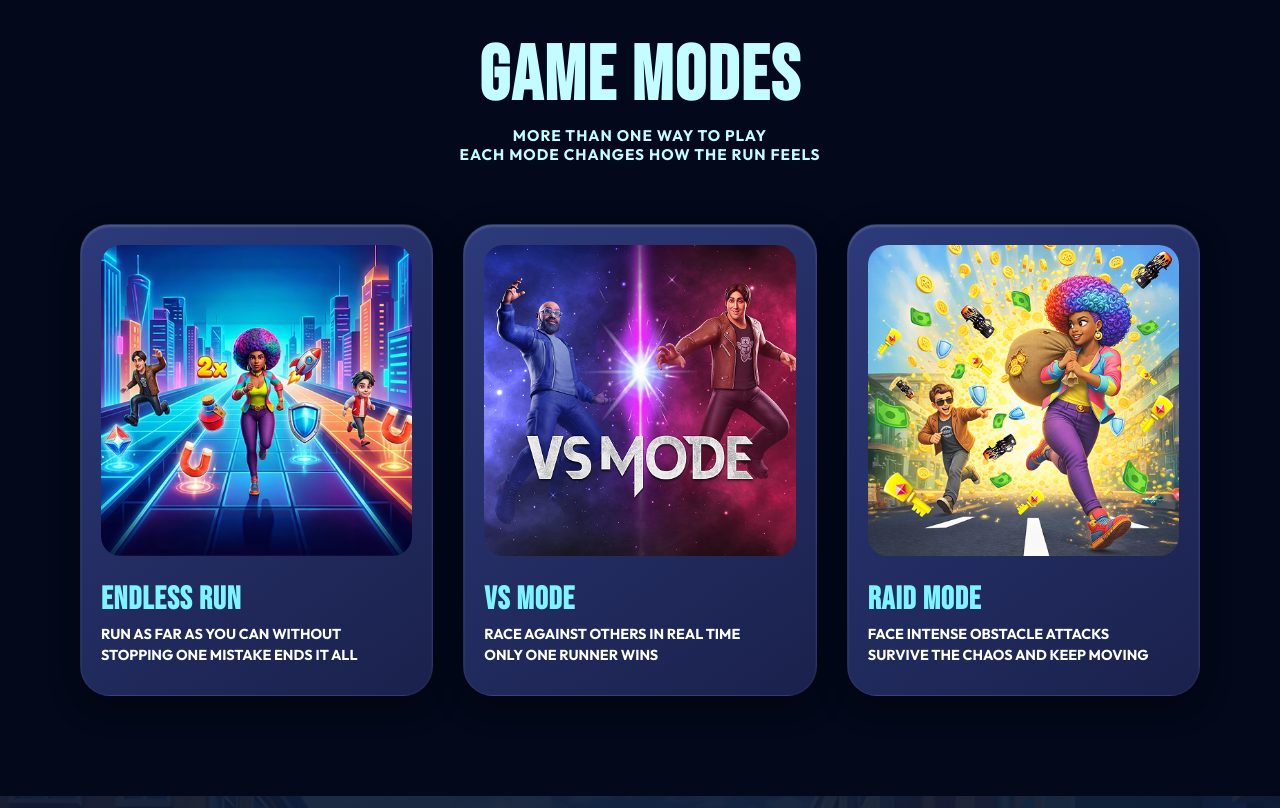
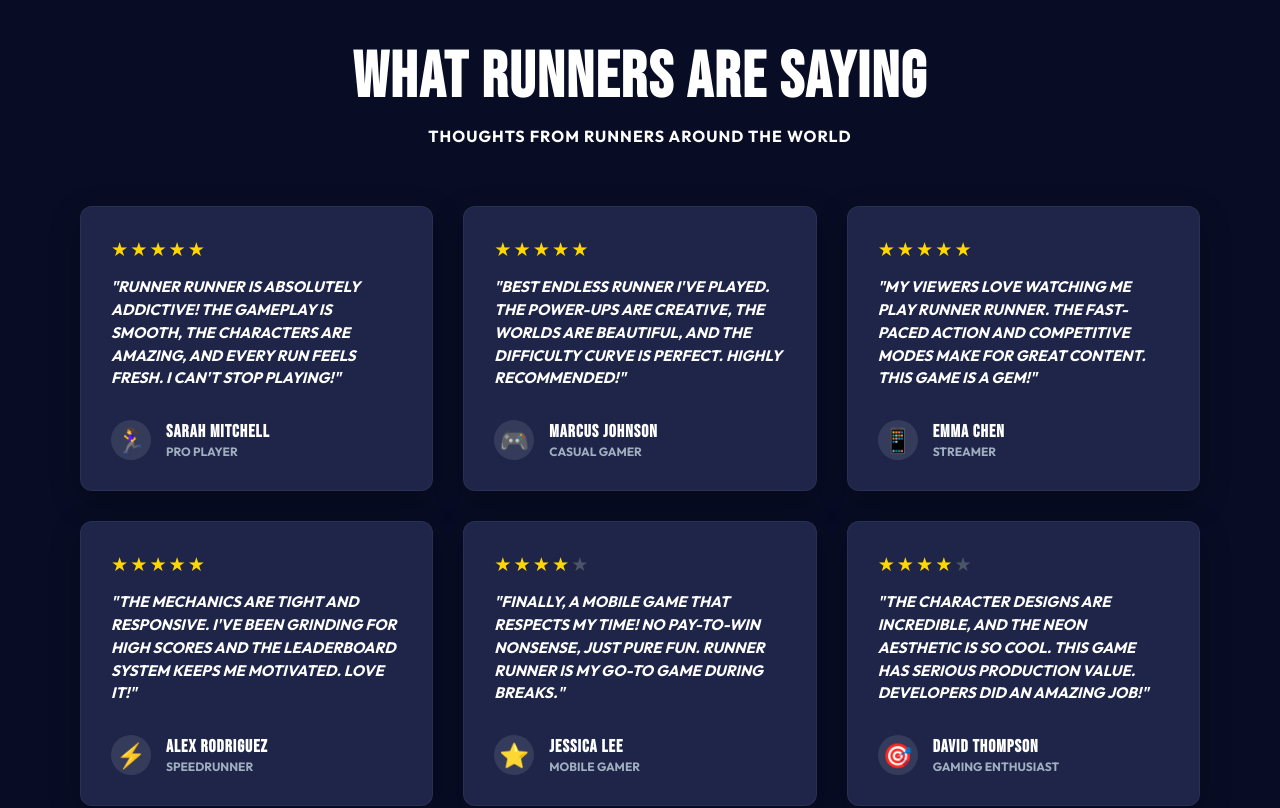
Before and after one commit to Jivansatapathy/Capermint, a React (Vite) app: page / in a window 1280 px wide. Shown: the part 9780-10588 px from the top of the page. Built offline with nearby package versions, Linux system fonts and the light colour scheme; no server answers.

Commit message:
Added TestimonialsSection to Home page

```diff
--- /dev/null
+++ b/src/components/TestimonialsSection.jsx
@@ -0,0 +1,80 @@
+import React from 'react';
+
+const TestimonialsSection = () => {
+    const testimonials = [
+        {
+            rating: 5,
+            text: `"RUNNER RUNNER IS ABSOLUTELY ADDICTIVE! THE GAMEPLAY IS SMOOTH, THE CHARACTERS ARE AMAZING, AND EVERY RUN FEELS FRESH. I CAN'T STOP PLAYING!"`,
+            name: "SARAH MITCHELL",
+            role: "PRO PLAYER",
+            icon: "🏃‍♀️"
+        },
+        {
+            rating: 5,
+            text: `"BEST ENDLESS RUNNER I'VE PLAYED. THE POWER-UPS ARE CREATIVE, THE WORLDS ARE BEAUTIFUL, AND THE DIFFICULTY CURVE IS PERFECT. HIGHLY RECOMMENDED!"`,
+            name: "MARCUS JOHNSON",
+            role: "CASUAL GAMER",
+            icon: "🎮"
+        },
+        {
+            rating: 5,
+            text: `"MY VIEWERS LOVE WATCHING ME PLAY RUNNER RUNNER. THE FAST-PACED ACTION AND COMPETITIVE MODES MAKE FOR GREAT CONTENT. THIS GAME IS A GEM!"`,
+            name: "EMMA CHEN",
+            role: "STREAMER",
+            icon: "📱"
+        },
+        {
+            rating: 5,
+            text: `"THE MECHANICS ARE TIGHT AND RESPONSIVE. I'VE BEEN GRINDING FOR HIGH SCORES AND THE LEADERBOARD SYSTEM KEEPS ME MOTIVATED. LOVE IT!"`,
+            name: "ALEX RODRIGUEZ",
+            role: "SPEEDRUNNER",
+            icon: "⚡"
+        },
+        {
+            rating: 4,
+            text: `"FINALLY, A MOBILE GAME THAT RESPECTS MY TIME! NO PAY-TO-WIN NONSENSE, JUST PURE FUN. RUNNER RUNNER IS MY GO-TO GAME DURING BREAKS."`,
+            name: "JESSICA LEE",
+            role: "MOBILE GAMER",
+            icon: "⭐"
+        },
+        {
+            rating: 4,
+            text: `"THE CHARACTER DESIGNS ARE INCREDIBLE, AND THE NEON AESTHETIC IS SO COOL. THIS GAME HAS SERIOUS PRODUCTION VALUE. DEVELOPERS DID AN AMAZING JOB!"`,
+            name: "DAVID THOMPSON",
+            role: "GAMING ENTHUSIAST",
+            icon: "🎯"
+        }
+    ];
+
+    return (
+        <section className="testimonials-section">
+            <div className="testimonials-header">
+                <h2 className="testimonials-title">WHAT RUNNERS ARE SAYING</h2>
+                <p className="testimonials-subtitle">THOUGHTS FROM RUNNERS AROUND THE WORLD</p>
+            </div>
+
+            <div className="testimonials-grid">
+                {testimonials.map((review, index) => (
+                    <div key={index} className="testimonial-card">
+                        <div className="testimonial-stars">
+                            {Array.from({ length: 5 }).map((_, i) => (
+                                <span key={i} className={`star ${i < review.rating ? 'filled' : 'empty'}`}>★</span>
+                            ))}
+                        </div>
+                        <p className="testimonial-text">{review.text}</p>
+
+                        <div className="testimonial-author">
+                            <div className="testimonial-icon">{review.icon}</div>
+                            <div className="testimonial-author-info">
+                                <h4 className="testimonial-name">{review.name}</h4>
+                                <span className="testimonial-role">{review.role}</span>
+                            </div>
+                        </div>
+                    </div>
+                ))}
+            </div>
+        </section>
+    );
+};
+
+export default TestimonialsSection;
--- a/src/pages/Home.jsx
+++ b/src/pages/Home.jsx
@@ -10,6 +10,7 @@ import RunnersSection from '../components/RunnersSection';
 import PowerupsSection from '../components/PowerupsSection';
 import ExploreSection from '../components/ExploreSection';
 import StatsSection from '../components/StatsSection';
+import TestimonialsSection from '../components/TestimonialsSection';
 import FinalSection from '../components/FinalSection';
 import Lenis from '@studio-freight/lenis';
 import contentData from '../../content.json';
@@ -56,7 +57,7 @@ const Home = () => {
             <RunnersSection content={content} />
             <PowerupsSection content={content} />
             <ExploreSection content={content} />
-
+            <TestimonialsSection />
             <GameModesSection />
             <Section10 />
             <FinalSection />
--- a/src/style.css
+++ b/src/style.css
@@ -1818,6 +1818,123 @@ body {
   }
 }
 
+/* ─── TESTIMONIALS SECTION ──────────────────── */
+.testimonials-section {
+  background-color: #080D25;
+  padding: 100px var(--px);
+  color: #FFFFFF;
+}
+
+.testimonials-header {
+  text-align: center;
+  margin-bottom: 60px;
+}
+
+.testimonials-title {
+  font-family: var(--font-title);
+  font-size: clamp(2.5rem, 5vw, 4rem);
+  letter-spacing: 2px;
+  margin-bottom: 10px;
+  text-transform: uppercase;
+}
+
+.testimonials-subtitle {
+  font-size: clamp(1rem, 1.2vw, 1.2rem);
+  color: #FFFFFF;
+  text-transform: uppercase;
+  letter-spacing: 1px;
+}
+
+.testimonials-grid {
+  display: grid;
+  grid-template-columns: repeat(3, 1fr);
+  gap: 30px;
+  max-width: 1400px;
+  margin: 0 auto;
+}
+
+.testimonial-card {
+  background-color: #1E2548;
+  border-radius: 12px;
+  padding: 30px;
+  display: flex;
+  flex-direction: column;
+  box-shadow: 0 10px 30px rgba(0, 0, 0, 0.3);
+  transition: transform 0.3s ease;
+  border: 1px solid rgba(255, 255, 255, 0.05);
+}
+
+.testimonial-card:hover {
+  transform: translateY(-5px);
+}
+
+.testimonial-stars {
+  margin-bottom: 15px;
+  color: #FFD700;
+  font-size: 1.2rem;
+  letter-spacing: 2px;
+}
+
+.testimonial-stars .empty {
+  color: #4A5568;
+}
+
+.testimonial-text {
+  font-size: 0.95rem;
+  line-height: 1.5;
+  font-style: italic;
+  margin-bottom: 30px;
+  text-transform: uppercase;
+  flex-grow: 1;
+}
+
+.testimonial-author {
+  display: flex;
+  align-items: center;
+  gap: 15px;
+}
+
+.testimonial-icon {
+  font-size: 1.5rem;
+  display: flex;
+  align-items: center;
+  justify-content: center;
+  width: 40px;
+  height: 40px;
+  background-color: rgba(255, 255, 255, 0.1);
+  border-radius: 50%;
+}
+
+.testimonial-author-info {
+  display: flex;
+  flex-direction: column;
+}
+
+.testimonial-name {
+  font-family: var(--font-title);
+  font-size: 1.1rem;
+  letter-spacing: 1px;
+  margin: 0 0 2px 0;
+}
+
+.testimonial-role {
+  font-size: 0.75rem;
+  color: #A0AEC0;
+  text-transform: uppercase;
+}
+
+@media (max-width: 1000px) {
+  .testimonials-grid {
+    grid-template-columns: repeat(2, 1fr);
+  }
+}
+
+@media (max-width: 700px) {
+  .testimonials-grid {
+    grid-template-columns: 1fr;
+  }
+}
+
 /* ─── FINAL SECTION ─────────────────────── */
 .final-section {
   position: relative;
```
